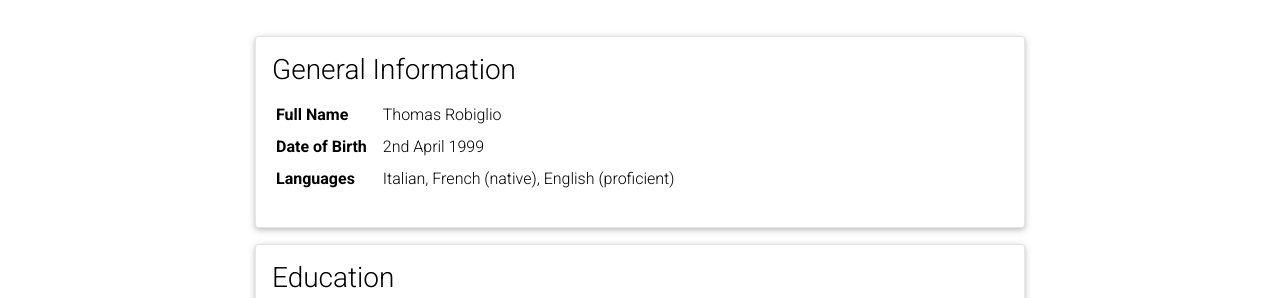
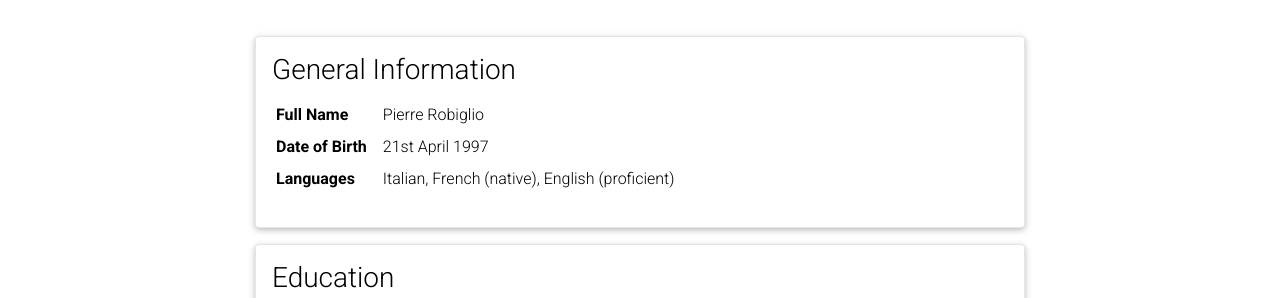
Before and after one commit to pierrerobiglio/pierrerobiglio.github.io, a Jekyll site: the page built from _pages/cv.md, in a window 1280 px wide and 900 px high. Shown: the part 149-447 px from the top of the window. Built offline with Jekyll 4.4.1, drawn with Linux system fonts in a browser that asks for light colours; comment, search, counter and statistics services are not loaded; a style sheet for code colours, icons or effects is not loaded.

Commit message:
Update cv.yml

```diff
--- a/_data/cv.yml
+++ b/_data/cv.yml
@@ -2,9 +2,9 @@
   type: map
   contents:
     - name: Full Name
-      value: Thomas Robiglio
+      value: Pierre Robiglio
     - name: Date of Birth
-      value: 2nd April 1999
+      value: 21st April 1997
     - name: Languages
       value: Italian, French (native), English (proficient)
 
```
